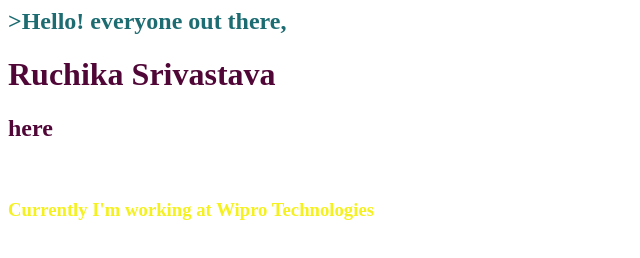
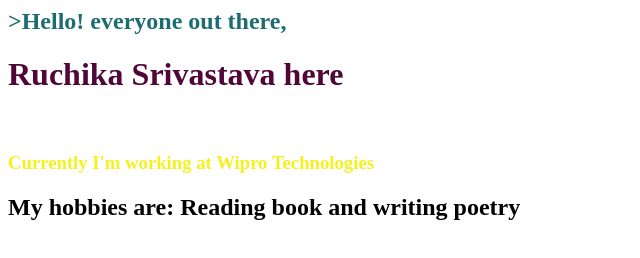
Before and after one commit to ruchikasrivastava123/ruchika_srivastava-portfolio, a plain HTML site: page index.html in a window 1280 px wide. Shown: the whole page, without its empty margins (0-640 px from the left). Drawn offline with Linux system fonts and the light colour scheme.

Commit message:
update hobby

```diff
--- a/index.html
+++ b/index.html
@@ -4,10 +4,9 @@
 </head>
 <body>
 <h2 style="color: rgb(29, 108, 114);"> >Hello! everyone out there,
-    <h1 style="color: rgb(80, 7, 55);">Ruchika Srivastava</h1>
-    <h2 style="color: rgb(80, 7, 55);">here</h2>
+    <h1 style="color: rgb(80, 7, 55);">Ruchika Srivastava here</h1>
 </h2><br />
     <h3 style="color: rgb(245, 241, 30);">Currently I'm working at Wipro Technologies</h3>
-<h2></h2>
+<h2>My hobbies are: Reading book and writing poetry</h2>
 </body>
 </html>
```
